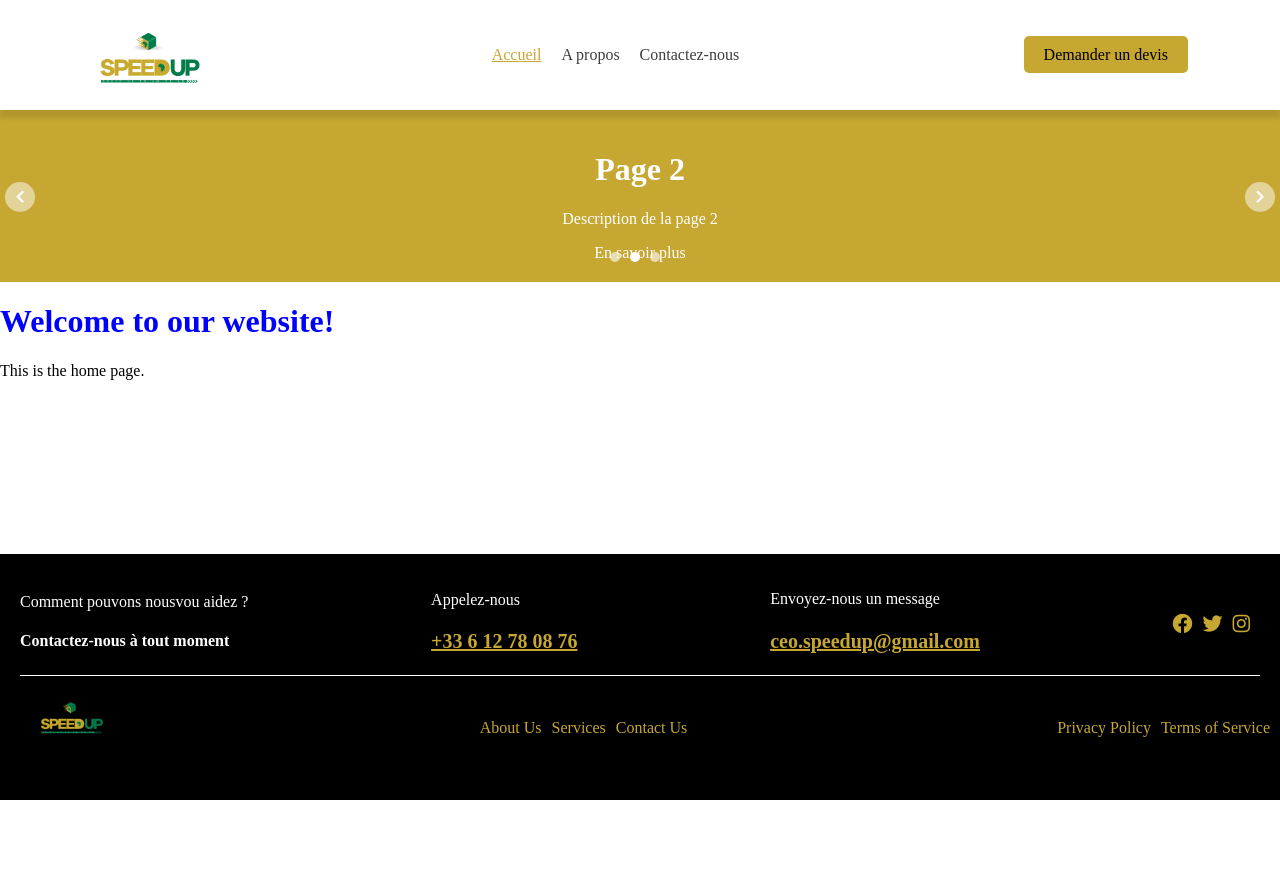
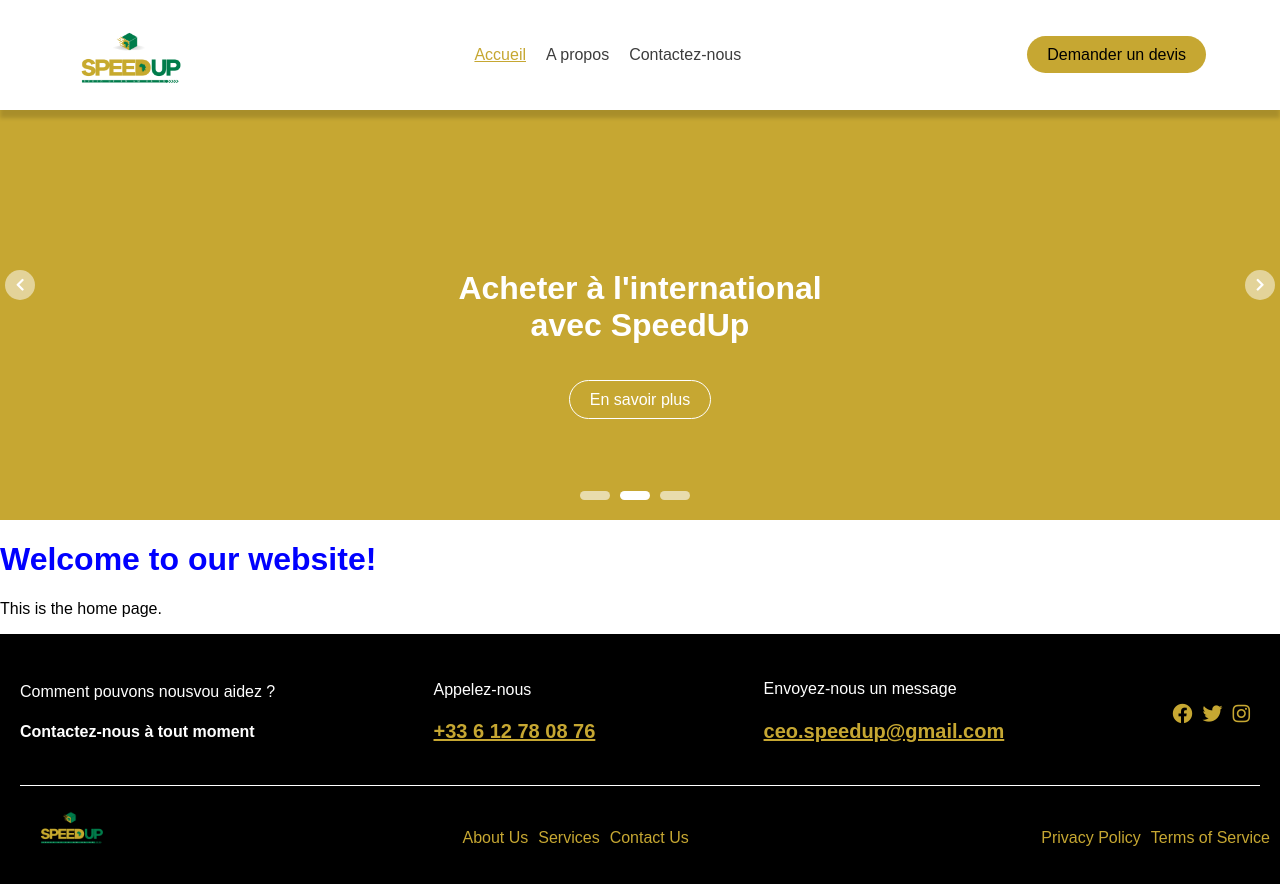
Before and after one commit to sergemad/SpeedUp, a Vue app in the folder SpeedUp_Front/: page /#/ in a window 1280 px wide. Shown: the top 884 px of the page. Before the commit the page ends 800 px from the top, so only its background shows below. Built offline with nearby package versions, Linux system fonts and the light colour scheme.

Commit message:
Carousel almost done, just have to put action on indicator

```diff
--- a/SpeedUp_Front/src/App.vue
+++ b/SpeedUp_Front/src/App.vue
@@ -22,6 +22,9 @@ export default {
 body {
   margin: 0;
   padding: 0;
+  font-family:Arial, Helvetica, sans-serif ;
+  width: auto;
+  height: auto;
 }
 
 .navbar {
@@ -30,12 +33,13 @@ body {
   justify-content: space-between;
   align-items: center;
   height: 110px;
-  padding: 0 20px;
-  position: relative;
+  width: 100%;
+  position: fixed;
+  top: 0;
 }
 
 .navbar-shadow {
-  box-shadow: 0 8px 4px rgba(0, 0, 0, 0.1);
+  box-shadow: 0 8px 4px rgba(0, 0, 0, 0.15);
   background-image: linear-gradient(to bottom, rgba(255, 255, 255, 0.7), rgba(255, 255, 255, 1));
   z-index: 10;
 }
--- a/SpeedUp_Front/src/components/Footer.vue
+++ b/SpeedUp_Front/src/components/Footer.vue
@@ -51,12 +51,14 @@ export default {
 <style scoped>
 .footer {
   background-color: #000000;
-  padding: 20px;
-  position: absolute;
+  padding-top: 30px;
+  padding-bottom: 30px;
+  position: relative;
   bottom: 0;
   width: 100%;
   color: white;
   margin-right: 20px;
+  padding-left: 20px;
 }
 
 .footer-content {
@@ -73,6 +75,7 @@ export default {
   border-bottom:solid 1px;
   width: auto;
   margin-right: 40px;
+  padding-bottom: 20px;
 }
 
 .footer-social {
--- a/SpeedUp_Front/src/components/Navbar.vue
+++ b/SpeedUp_Front/src/components/Navbar.vue
@@ -122,7 +122,7 @@ export default {
   color: black;
   border: none;
   padding: 10px 20px;
-  border-radius: 5px;
+  border-radius: 50px;
 }
 
 .navbar-links a.active {
--- a/SpeedUp_Front/src/components/carousel.vue
+++ b/SpeedUp_Front/src/components/carousel.vue
@@ -1,9 +1,8 @@
 <template>
   <div class="carousel">
     <div class="carousel-page" v-for="(page, index) in pages" :key="index" :class="{ active: index === currentPage }">
-      <h1>{{ page.title }}</h1>
-      <p>{{ page.description }}</p>
-      <router-link to="/AboutUs" class="btn">En savoir plus</router-link>
+      <h1 class="page-title">{{ page.title }}</h1>
+      <router-link to="/AboutUs" class="carousel-btn">En savoir plus</router-link>
     </div>
 
     <div class="carousel-navigation">
@@ -25,15 +24,15 @@ export default {
       currentPage: 0, // Indice de la page courante
       pages: [
         {
-          title: 'Page 1',
-          description: 'Description de la page 1'
+          title: 'Livraison rapide pour des achats sans attente !',
+          description: 'achats sans attente !'
         },
         {
-          title: 'Page 2',
+          title: "Acheter à l'international avec SpeedUp",
           description: 'Description de la page 2'
         },
         {
-          title: 'Page 3',
+          title: '" SpeedUp fo aw ka sô "',
           description: 'Description de la page 3'
         }
       ]
@@ -66,25 +65,39 @@ export default {
 .carousel-page {
   background-color: #C6A732;
   color: white;
-  padding: 20px;
+  padding-top: 20px;
   text-align: center;
   display: none;
+  height: 500px;
+  width: 100%;
+  position: relative;
 }
 
 .carousel-page.active {
   display: block;
 }
 
-.btn {
+.page-title{
+  margin-top: 250px;
+  width: 390px;
+  height: 100px;
+  margin-left: auto;
+  margin-right: auto;
+  justify-content: center;
+  align-items: center;
+}
+.carousel-btn {
   background-color: #C6A732;
   color: white;
   padding: 10px 20px;
   text-decoration: none;
   border-radius: 5px;
   margin-top: 20px;
+  border: 1px solid white;
+  border-radius: 50px;
 }
 
-.btn:hover {
+.carousel-btn:hover {
   background-color: #B39429;
 }
 
@@ -125,9 +138,9 @@ export default {
 }
 
 .indicator {
-  width: 10px;
-  height: 10px;
-  border-radius: 50%;
+  width: 30px;
+  height: 9px;
+  border-radius: 50px;
   background-color: white;
   opacity: 0.6;
   margin: 0 5px;
@@ -155,6 +168,7 @@ export default {
   align-items: center;
   cursor: pointer;
   margin: 50px 5px;
+  margin-bottom: 200px;
 }
 .control-right {
   background-color: rgba(255, 255, 255, 0.5);
@@ -168,6 +182,7 @@ export default {
   cursor: pointer;
   margin: 50px 5px;
   margin-left: auto;
+  margin-bottom: 200px;
 }
 
 .control-left:hover {
```
